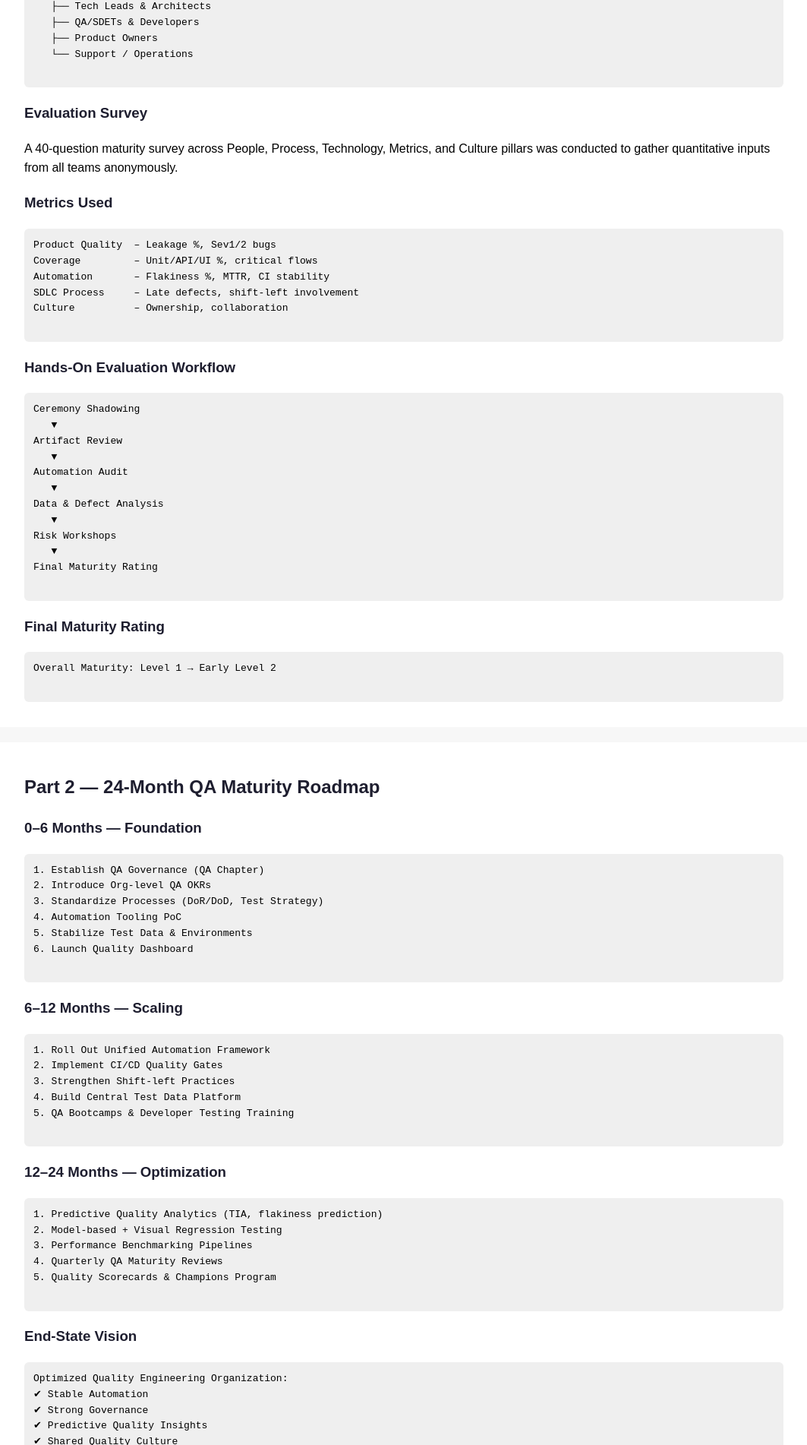
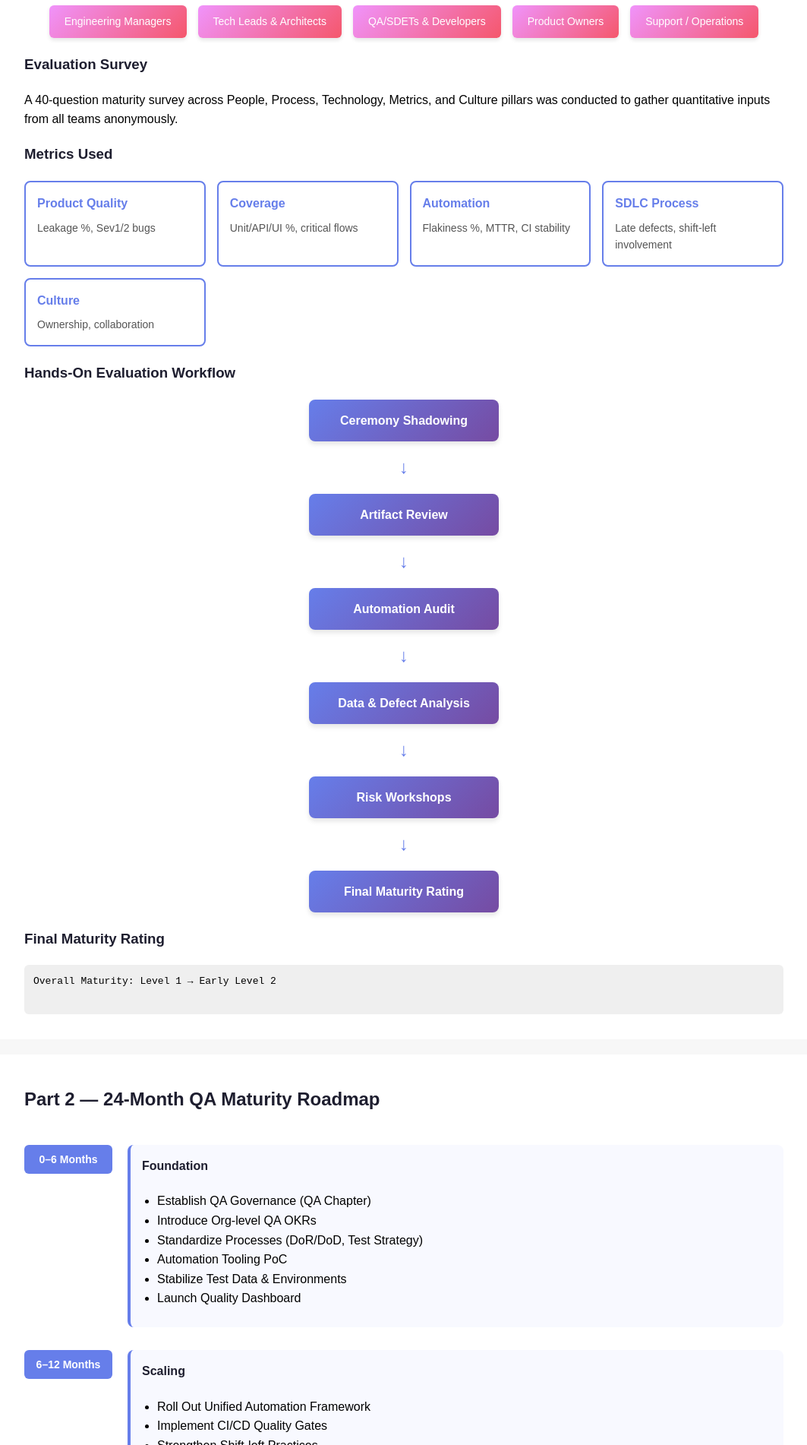
Before and after one commit to manistiw/github-Pages, a plain HTML site: page index.html in a window 1280 px wide. Shown: the part 898-2800 px from the top of the page at 76% size, without its empty margins (108-1171 px from the left). Drawn offline with Linux system fonts and the light colour scheme.

Commit message:
updated the diagrams

```diff
--- a/index.html
+++ b/index.html
@@ -10,6 +10,30 @@
     section { padding: 20px 40px; max-width: 1000px; margin: auto; background: white; margin-top: 20px; border-radius: 8px; }
     h1, h2, h3 { color: #1e1e2f; }
     pre { background: #efefef; padding: 12px; border-radius: 6px; overflow-x: auto; }
+
+    /* Flowchart Styles */
+    .flowchart { display: flex; flex-direction: column; align-items: center; gap: 15px; margin: 20px 0; }
+    .flow-box { background: linear-gradient(135deg, #667eea 0%, #764ba2 100%); color: white; padding: 15px 25px; border-radius: 8px; box-shadow: 0 4px 6px rgba(0,0,0,0.1); text-align: center; font-weight: 600; min-width: 200px; }
+    .flow-arrow { color: #667eea; font-size: 24px; font-weight: bold; }
+    .flow-branches { display: flex; flex-wrap: wrap; gap: 15px; justify-content: center; margin-top: 10px; }
+    .flow-branch { background: linear-gradient(135deg, #f093fb 0%, #f5576c 100%); color: white; padding: 10px 20px; border-radius: 6px; box-shadow: 0 3px 5px rgba(0,0,0,0.1); font-size: 14px; }
+
+    .pillars { display: grid; grid-template-columns: repeat(auto-fit, minmax(180px, 1fr)); gap: 15px; margin: 20px 0; }
+    .pillar { background: linear-gradient(135deg, #4facfe 0%, #00f2fe 100%); color: white; padding: 20px; border-radius: 8px; text-align: center; box-shadow: 0 4px 6px rgba(0,0,0,0.1); }
+    .pillar-title { font-weight: bold; font-size: 16px; margin-bottom: 8px; }
+    .pillar-desc { font-size: 13px; opacity: 0.9; }
+
+    .timeline { position: relative; padding: 20px 0; }
+    .timeline-item { display: flex; align-items: start; gap: 20px; margin-bottom: 30px; }
+    .timeline-marker { background: #667eea; color: white; width: 100px; padding: 8px; border-radius: 6px; text-align: center; font-weight: bold; font-size: 14px; flex-shrink: 0; }
+    .timeline-content { flex: 1; background: #f8f9ff; padding: 15px; border-radius: 8px; border-left: 4px solid #667eea; }
+    .timeline-content h4 { margin-top: 0; color: #1e1e2f; }
+    .timeline-content ul { margin: 10px 0; padding-left: 20px; }
+
+    .metrics-grid { display: grid; grid-template-columns: repeat(auto-fit, minmax(200px, 1fr)); gap: 15px; margin: 20px 0; }
+    .metric-card { background: #fff; border: 2px solid #667eea; padding: 15px; border-radius: 8px; }
+    .metric-title { color: #667eea; font-weight: bold; margin-bottom: 8px; }
+    .metric-items { font-size: 14px; color: #555; }
   </style>
 </head>
 <body>
@@ -25,58 +49,85 @@
     <p>The organization currently operates at a low QA maturity level, with fragmented ownership, inconsistent processes, unstable automation, and limited quality metrics. Based on a structured maturity model, the current state aligns with Level 1 (Initial) to early Level 2 (Managed).</p>
 
     <h3>Maturity Framework Used</h3>
-    <pre>
-┌──────────────────────────────────────────┐
-│        HYBRID QA MATURITY MODEL          │
-├──────────────────────────────────────────┤
-│ PEOPLE      – Roles, skills, ownership   │
-│ PROCESS     – SDLC, QA workflow, RBT     │
-│ TECHNOLOGY  – Tools, automation, CI/CD   │
-│ METRICS     – Visibility, dashboards     │
-│ CULTURE     – Improvement, collaboration │
-└──────────────────────────────────────────┘
-    </pre>
+    <div class="pillars">
+      <div class="pillar">
+        <div class="pillar-title">PEOPLE</div>
+        <div class="pillar-desc">Roles, skills, ownership</div>
+      </div>
+      <div class="pillar">
+        <div class="pillar-title">PROCESS</div>
+        <div class="pillar-desc">SDLC, QA workflow, RBT</div>
+      </div>
+      <div class="pillar">
+        <div class="pillar-title">TECHNOLOGY</div>
+        <div class="pillar-desc">Tools, automation, CI/CD</div>
+      </div>
+      <div class="pillar">
+        <div class="pillar-title">METRICS</div>
+        <div class="pillar-desc">Visibility, dashboards</div>
+      </div>
+      <div class="pillar">
+        <div class="pillar-title">CULTURE</div>
+        <div class="pillar-desc">Improvement, collaboration</div>
+      </div>
+    </div>
 
     <h3>Stakeholder Input Workflow</h3>
-    <pre>
-Leadership
-   │
-   ▼
-QA Manager Assessment
-   │
-   ├── Engineering Managers
-   ├── Tech Leads & Architects
-   ├── QA/SDETs & Developers
-   ├── Product Owners
-   └── Support / Operations
-    </pre>
+    <div class="flowchart">
+      <div class="flow-box">Leadership</div>
+      <div class="flow-arrow">↓</div>
+      <div class="flow-box">QA Manager Assessment</div>
+      <div class="flow-arrow">↓</div>
+      <div class="flow-branches">
+        <div class="flow-branch">Engineering Managers</div>
+        <div class="flow-branch">Tech Leads & Architects</div>
+        <div class="flow-branch">QA/SDETs & Developers</div>
+        <div class="flow-branch">Product Owners</div>
+        <div class="flow-branch">Support / Operations</div>
+      </div>
+    </div>
 
     <h3>Evaluation Survey</h3>
     <p>A 40‑question maturity survey across People, Process, Technology, Metrics, and Culture pillars was conducted to gather quantitative inputs from all teams anonymously.</p>
 
     <h3>Metrics Used</h3>
-    <pre>
-Product Quality  – Leakage %, Sev1/2 bugs
-Coverage         – Unit/API/UI %, critical flows
-Automation       – Flakiness %, MTTR, CI stability
-SDLC Process     – Late defects, shift-left involvement
-Culture          – Ownership, collaboration
-    </pre>
+    <div class="metrics-grid">
+      <div class="metric-card">
+        <div class="metric-title">Product Quality</div>
+        <div class="metric-items">Leakage %, Sev1/2 bugs</div>
+      </div>
+      <div class="metric-card">
+        <div class="metric-title">Coverage</div>
+        <div class="metric-items">Unit/API/UI %, critical flows</div>
+      </div>
+      <div class="metric-card">
+        <div class="metric-title">Automation</div>
+        <div class="metric-items">Flakiness %, MTTR, CI stability</div>
+      </div>
+      <div class="metric-card">
+        <div class="metric-title">SDLC Process</div>
+        <div class="metric-items">Late defects, shift-left involvement</div>
+      </div>
+      <div class="metric-card">
+        <div class="metric-title">Culture</div>
+        <div class="metric-items">Ownership, collaboration</div>
+      </div>
+    </div>
 
     <h3>Hands-On Evaluation Workflow</h3>
-    <pre>
-Ceremony Shadowing
-   ▼
-Artifact Review
-   ▼
-Automation Audit
-   ▼
-Data & Defect Analysis
-   ▼
-Risk Workshops
-   ▼
-Final Maturity Rating
-    </pre>
+    <div class="flowchart">
+      <div class="flow-box">Ceremony Shadowing</div>
+      <div class="flow-arrow">↓</div>
+      <div class="flow-box">Artifact Review</div>
+      <div class="flow-arrow">↓</div>
+      <div class="flow-box">Automation Audit</div>
+      <div class="flow-arrow">↓</div>
+      <div class="flow-box">Data & Defect Analysis</div>
+      <div class="flow-arrow">↓</div>
+      <div class="flow-box">Risk Workshops</div>
+      <div class="flow-arrow">↓</div>
+      <div class="flow-box">Final Maturity Rating</div>
+    </div>
 
     <h3>Final Maturity Rating</h3>
     <pre>
@@ -87,33 +138,50 @@ Overall Maturity: Level 1 → Early Level 2
   <section>
     <h2>Part 2 — 24-Month QA Maturity Roadmap</h2>
 
-    <h3>0–6 Months — Foundation</h3>
-    <pre>
-1. Establish QA Governance (QA Chapter)
-2. Introduce Org-level QA OKRs
-3. Standardize Processes (DoR/DoD, Test Strategy)
-4. Automation Tooling PoC
-5. Stabilize Test Data & Environments
-6. Launch Quality Dashboard
-    </pre>
+    <div class="timeline">
+      <div class="timeline-item">
+        <div class="timeline-marker">0–6 Months</div>
+        <div class="timeline-content">
+          <h4>Foundation</h4>
+          <ul>
+            <li>Establish QA Governance (QA Chapter)</li>
+            <li>Introduce Org-level QA OKRs</li>
+            <li>Standardize Processes (DoR/DoD, Test Strategy)</li>
+            <li>Automation Tooling PoC</li>
+            <li>Stabilize Test Data & Environments</li>
+            <li>Launch Quality Dashboard</li>
+          </ul>
+        </div>
+      </div>
 
-    <h3>6–12 Months — Scaling</h3>
-    <pre>
-1. Roll Out Unified Automation Framework
-2. Implement CI/CD Quality Gates
-3. Strengthen Shift-left Practices
-4. Build Central Test Data Platform
-5. QA Bootcamps & Developer Testing Training
-    </pre>
+      <div class="timeline-item">
+        <div class="timeline-marker">6–12 Months</div>
+        <div class="timeline-content">
+          <h4>Scaling</h4>
+          <ul>
+            <li>Roll Out Unified Automation Framework</li>
+            <li>Implement CI/CD Quality Gates</li>
+            <li>Strengthen Shift-left Practices</li>
+            <li>Build Central Test Data Platform</li>
+            <li>QA Bootcamps & Developer Testing Training</li>
+          </ul>
+        </div>
+      </div>
 
-    <h3>12–24 Months — Optimization</h3>
-    <pre>
-1. Predictive Quality Analytics (TIA, flakiness prediction)
-2. Model-based + Visual Regression Testing
-3. Performance Benchmarking Pipelines
-4. Quarterly QA Maturity Reviews
-5. Quality Scorecards & Champions Program
-    </pre>
+      <div class="timeline-item">
+        <div class="timeline-marker">12–24 Months</div>
+        <div class="timeline-content">
+          <h4>Optimization</h4>
+          <ul>
+            <li>Predictive Quality Analytics (TIA, flakiness prediction)</li>
+            <li>Model-based + Visual Regression Testing</li>
+            <li>Performance Benchmarking Pipelines</li>
+            <li>Quarterly QA Maturity Reviews</li>
+            <li>Quality Scorecards & Champions Program</li>
+          </ul>
+        </div>
+      </div>
+    </div>
 
     <h3>End-State Vision</h3>
     <pre>
```
Also changed, not shown: 1 other file.
